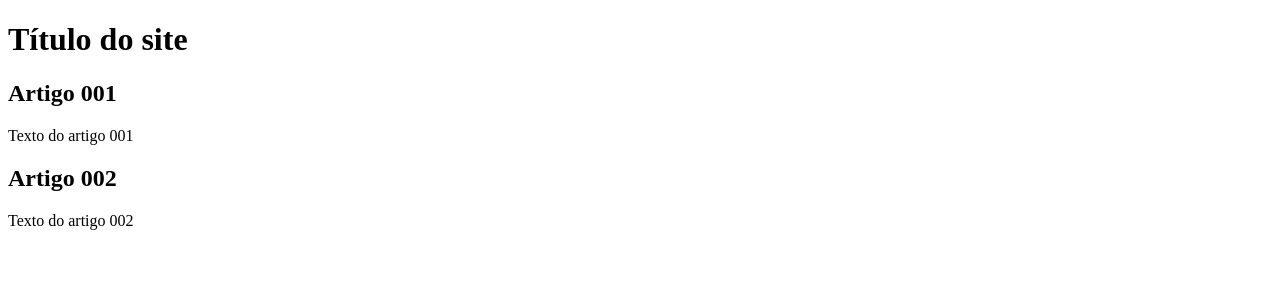
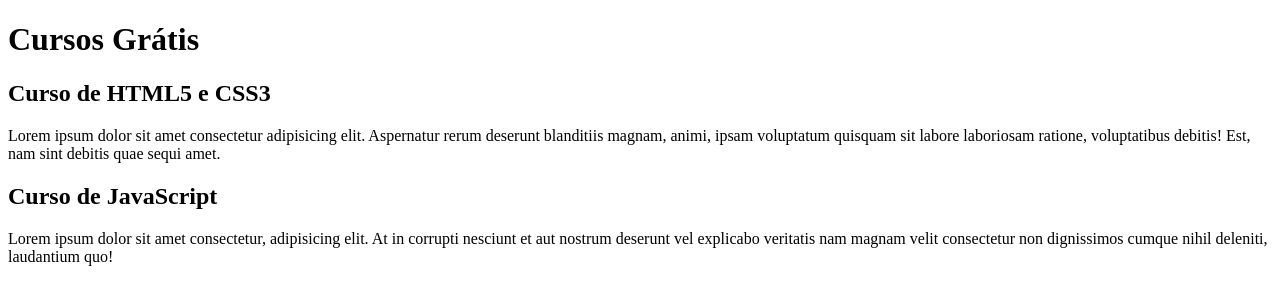
Before and after one commit to marivalsan/projeto-site, a plain HTML site: page index.html in a window 1280 px wide. Drawn offline with Linux system fonts and the light colour scheme.

Commit message:
comecei a escrever o conteúdo

```diff
--- a/index.html
+++ b/index.html
@@ -8,15 +8,15 @@
 <body>
    <main>
     <header>
-        <h1>Título do site</h1>
+        <h1>Cursos Grátis</h1>
     </header>
     <article>
-        <h2>Artigo 001</h2>
-        <p>Texto do artigo 001</p>
+        <h2>Curso de HTML5 e CSS3</h2>
+        <p>Lorem ipsum dolor sit amet consectetur adipisicing elit. Aspernatur rerum deserunt blanditiis magnam, animi, ipsam voluptatum quisquam sit labore laboriosam ratione, voluptatibus debitis! Est, nam sint debitis quae sequi amet.</p>
     </article>
     <article>
-        <h2>Artigo 002</h2>
-        <p>Texto do artigo 002</p>
+        <h2>Curso de JavaScript</h2>
+        <p>Lorem ipsum dolor sit amet consectetur, adipisicing elit. At in corrupti nesciunt et aut nostrum deserunt vel explicabo veritatis nam magnam velit consectetur non dignissimos cumque nihil deleniti, laudantium quo!</p>
     </article>
    </main>
 </body>
```
